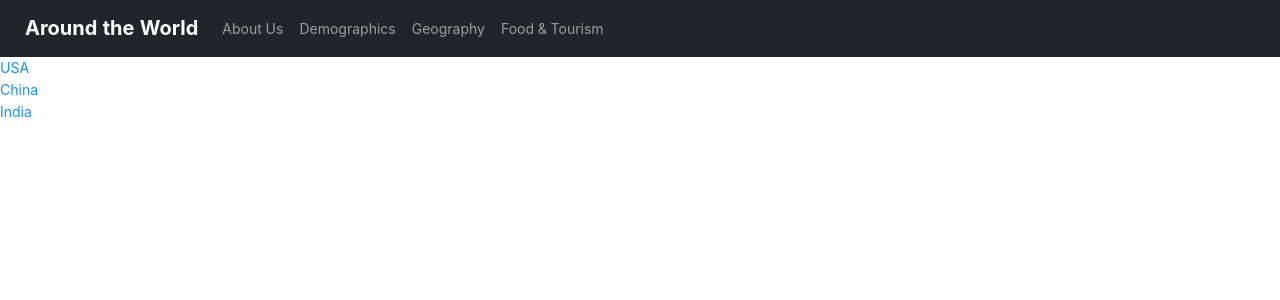
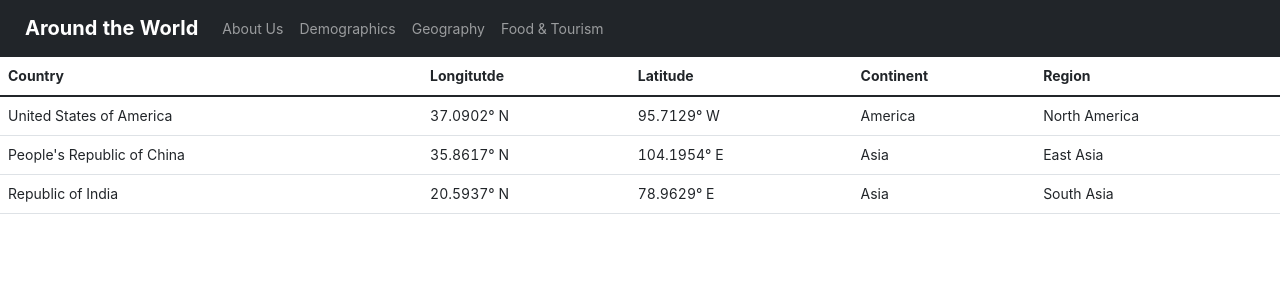
Before and after one commit to preethk0/CS373, a React (Create React App) app in the folder front-end/: page /geography in a window 1280 px wide. Shown: the top 300 px of the page. Built offline with nearby package versions, Linux system fonts and the light colour scheme.

Commit message:
Added a basic table for the Geography viewall screen

```diff
--- a/front-end/src/screens/Geography/GeographyAll.js
+++ b/front-end/src/screens/Geography/GeographyAll.js
@@ -1,19 +1,42 @@
 import React from "react";
 import GeographyData from "./GeographyData";
+import * as Bootstrap from "react-bootstrap";
 
 const GeographyAll = ({}) => {
+
+  const getGeography = (country) => {
+    const geography = GeographyData[country];
+    return (
+      <tr key={geography.id}>
+        <td>{geography.country_name}</td>
+        <td>{geography.country_longitude}</td>
+        <td>{geography.country_latitude}</td>
+        <td>{geography.country_continent}</td>
+        <td>{geography.country_region}</td>
+      </tr>
+    )
+  }
+
   return (
     <div>
-      {Object.keys(GeographyData).map((country) => {
-        return (
-          <div>
-            <a href={"/geography/" + country}>{country}</a>
-            <br />
-          </div>
-        );
-      })}
+      <Bootstrap.Table table-bordered>
+        <thead>
+          <tr>
+            <th scope="col">Country</th>
+            <th scope="col">Longitutde</th>
+            <th scope="col">Latitude</th>
+            <th scope="col">Continent</th>
+            <th scope="col">Region</th>
+          </tr>
+        </thead>
+        <tbody>
+          {Object.keys(GeographyData).map(getGeography)}
+        </tbody>
+      </Bootstrap.Table>
     </div>
   );
 };
 
+{/* <a href={"/demographics/" + country}>{country}</a> */}
+
 export default GeographyAll;
```
